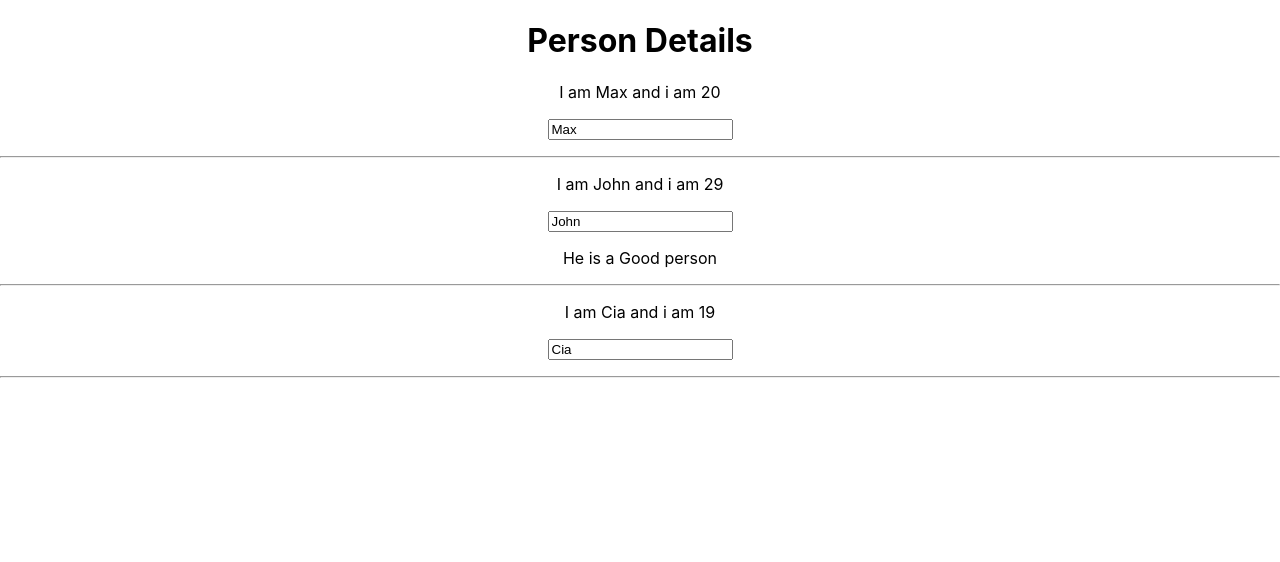
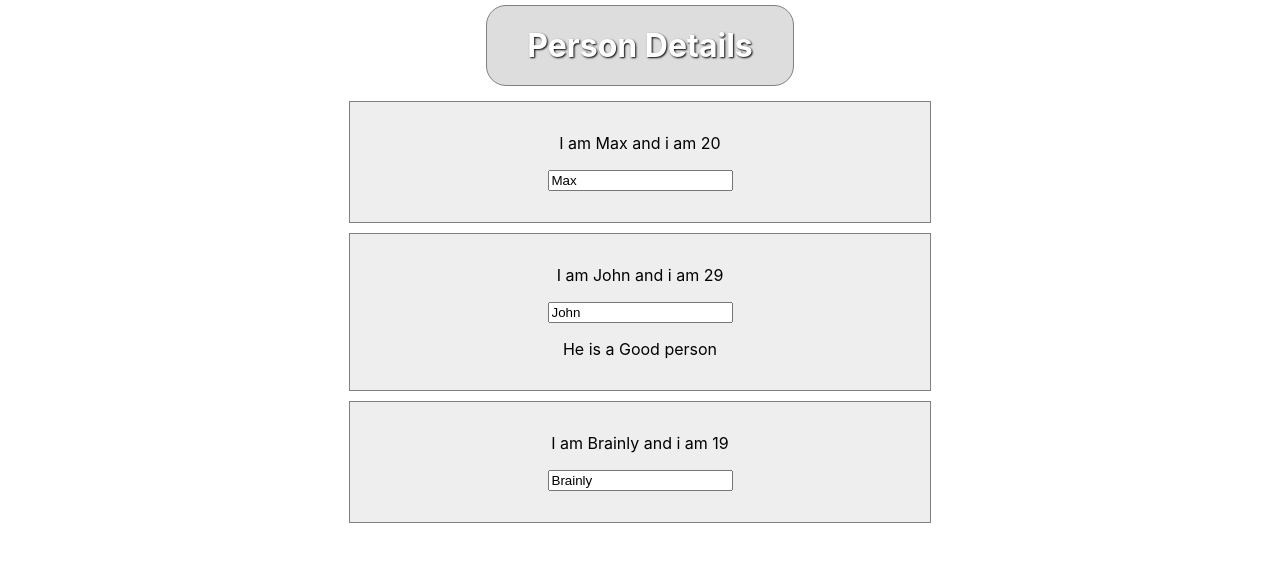
Before and after one commit to rajpal-se/reactjs-tuts-learn-basics, a React (Create React App) app: page / in a window 1280 px wide. Shown: the top 562 px of the page. Built offline with nearby package versions, Linux system fonts and the light colour scheme.

Commit message:
Added Style using "css file" And "Inline Style"
File changes:
modified:   src/App.js
new file:   src/Person/Person.css
modified:   src/Person/Person.js

```diff
--- a/src/App.js
+++ b/src/App.js
@@ -7,7 +7,7 @@ const App = () => {
     persons: [
       {name: "Max", age: "20"},
       {name: "John", age: "29"},
-      {name: "Cia", age: "19"}
+      {name: "Brainly", age: "19"}
     ]
   });
   const [otherState, setOtherState] = useState({
@@ -15,15 +15,25 @@ const App = () => {
   });
 
   const onChangeHandler = (index, event) => {
-    // console.log(this);     // undefined
-    // console.log(index, event);
     let newPersonState = {...personState};
     newPersonState.persons[index].name = event.target.value;
     setPersonState(newPersonState);
   }
+
+  let headingStyle = {
+    color: "white",
+    textShadow: "1px 1px 2px black",
+    border: "1px solid gray",
+    borderRadius: "20px",
+    display: "inline-block",
+    margin: "5px auto",
+    padding: "20px 40px",
+    backgroundColor: "#dddddd"
+  };
+
   return (
     <div className="App">
-      <h1>Person Details</h1>
+      <h1 style={headingStyle}>Person Details</h1>
       <Person
         change={onChangeHandler.bind(this, 0)}
         name={personState.persons[0].name}
@@ -41,19 +51,30 @@ const App = () => {
 }
 export default App;
 
-/*
-1. Passing function reference only
-    change={ myHandler }
+/* Note
+1. Using "css" file and import this file in any JS file of the application
+    - This "style" is "Globally" available. (It is NOT Scoped)
+    - hover, active, etc effect are possible.
+    - During import file extension ".css" is required.
+    - "css" imported files handled separately by WebPack.
 
-2. Passing function reference WITH Arguments.
-    Method 1: Recommended (using bind method)
-    change={ myHandler.bind(this, arg_1, arg_2, ..., arg_n) }
+2. Inline Styling, JSX provides "style" attribute, which accepts JS object of css properties
+    - This "style" is Scoped to only one element.
+        1. const style = { css... }
+            <div style={style} >
+        2. <div style={ { css... } } >
+    - NOT possible (hover, active, etc effect).
 
-    Method 2: Inefficient way
-    change={ () => myHandler(arg_1, arg_2, ..., arg_n) }
+3. using "css modules" e.g: rename css/sass/scss files as
+    - style.module.css
+    - style.module.scss
+    - style.module.sass
 
-    Note: event will be the last argument
-    const handler = (arg_1, arg_2, ..., arg_n, event) => {
-      // code...
-    }
+    Note: Before "react-scripts@2.0.0", use "npm run eject" and follow its steps.
+
+
+4. Using Third party package.
+    ex: Radium
+
+
 */
--- /dev/null
+++ b/src/Person/Person.css
@@ -0,0 +1,14 @@
+.Person{
+    max-width: 500px;
+    border: 1px solid gray;
+    background-color: #eeeeee;
+    padding: 15px 40px;
+    margin: 10px auto;
+}
+
+.red{
+    color: red;
+}
+.bold{
+    font-weight: bold;
+}
--- a/src/Person/Person.js
+++ b/src/Person/Person.js
@@ -1,13 +1,15 @@
 import React from "react";
+import './Person.css';
+
 const person = (props) => {
     let children;
     if(props.children) children = <p>{props.children}</p>;
+
     return (
-        <div>
+        <div className="Person">
             <p>I am {props.name} and i am {props.age}</p>
             <p><input type="text" onChange={props.change} value={props.name}/></p>
             {children}
-            <hr/>
         </div>
     );
 }
```
